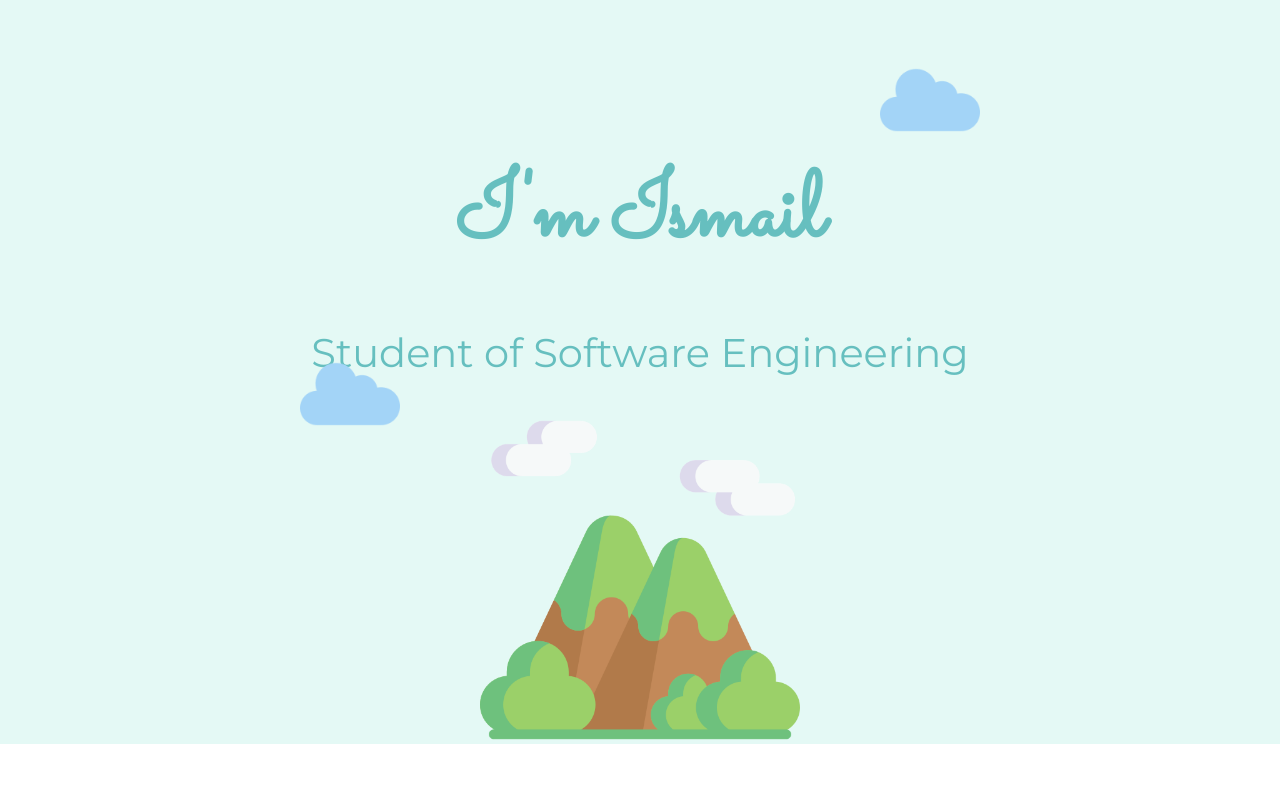
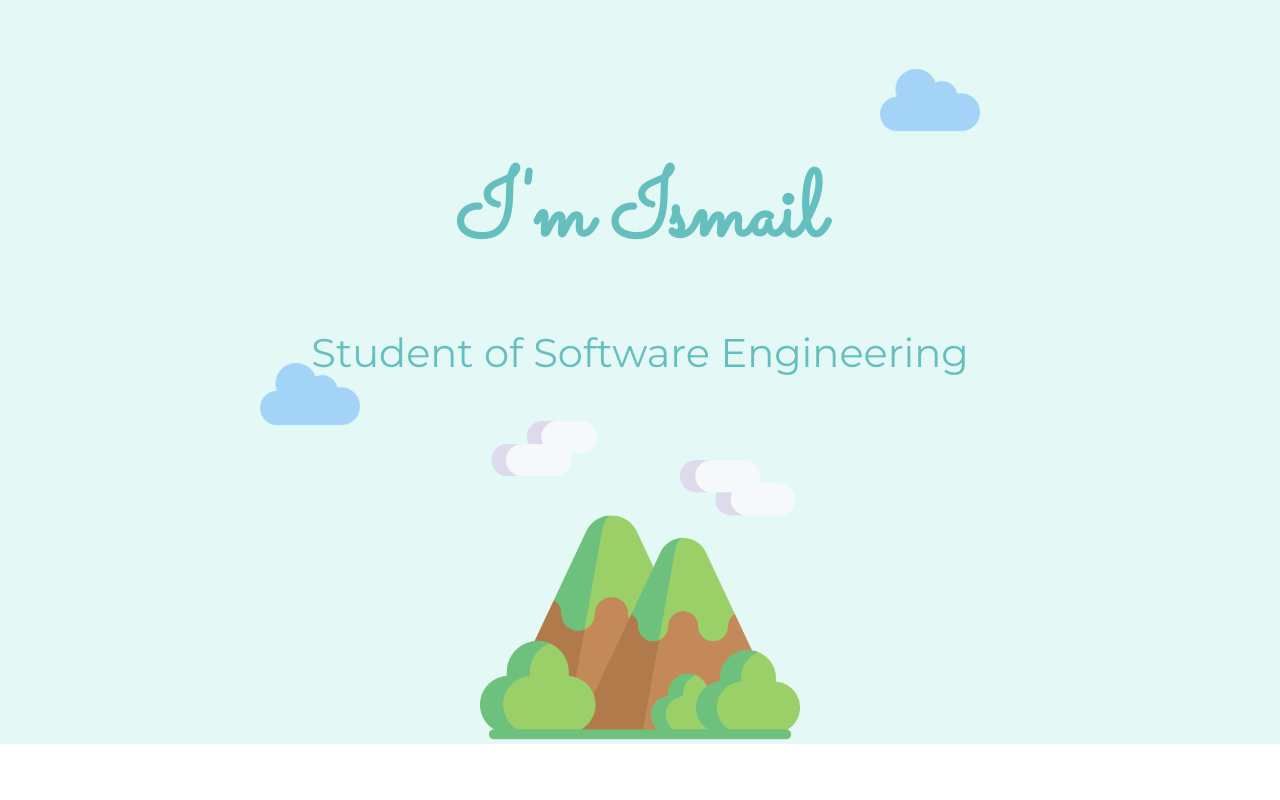
Before and after one commit to IsmailAhmed5/my-personal-site, a plain HTML site: page index.html in a window 1280 px wide. Shown: the top 800 px of the page. Drawn offline with Linux system fonts and the light colour scheme.

Commit message:
Changes in Style Sheet

```diff
--- a/css/styles.css
+++ b/css/styles.css
@@ -93,7 +93,7 @@ a:hover{
 .cloud2{
     width: 100px;
     position: absolute;
-    left: 300px;
+    left: 260px;
     bottom: 300px;
 }
 .mountain{
```
